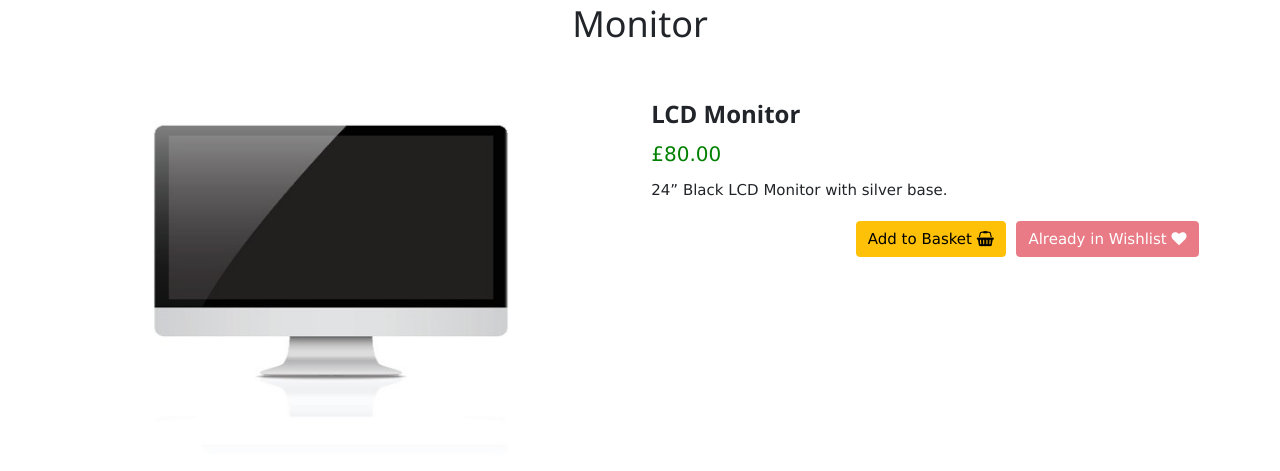
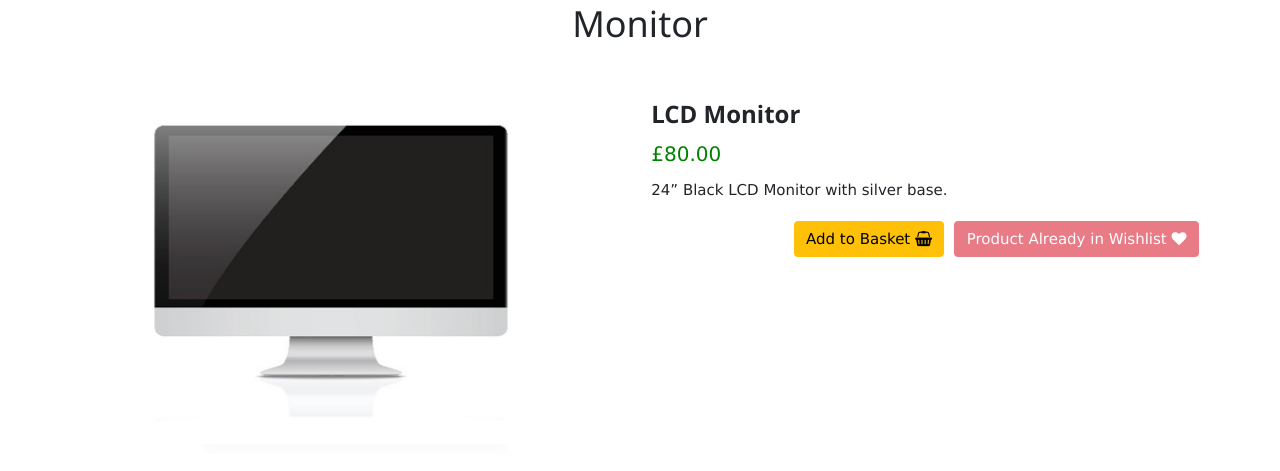
Before and after one commit to AdamMorris668/Group-16-TeamProject, a PHP site: page /viewProduct.php?id=1 in a window 1280 px wide. Shown: the part 134-605 px from the top of the page. Run offline with PHP 8.4, Linux system fonts and the light colour scheme; a user stored in the database is signed in; data comes from the database, SQL or seed files in the repository; tables that the repository leaves empty hold one stand-in row (values such as "Sample post").

Commit message:
changes made to the wishlist functionality on the View product page

```diff
--- a/SRC/viewProduct.php
+++ b/SRC/viewProduct.php
@@ -53,24 +53,31 @@ $product = $result[0];
           <p class="product-description"><?php echo $product['product_description']; ?></p>
           <div class="d-flex justify-content-end">
             <button class="btn btn-warning add-to-basket" href="checkout.html" >Add to Basket <i class="fa fa-shopping-basket"></i></button>
-            <form method="post" action="viewProduct.php?id=<?php echo $product["id"]; ?>&wishlist=1">
             <?php
-              // check if the product is already in the wishlist
+            if(isset($_SESSION['id'])) {
               $stmt = $conn->prepare("SELECT * FROM wishlist WHERE user_id=:user_id AND product_id=:product_id");
-              $stmt->execute([
-                ':user_id' => $_SESSION['id'],
-                ':product_id' => $product['id'],
-              ]);
-              $result = $stmt->fetchAll();
+              $stmt->execute(['user_id' => $_SESSION['id'], 'product_id' => $product['id']]);
+              $productInWishlist = $stmt->fetch(PDO::FETCH_ASSOC);
+              if($productInWishlist) {
+                echo '<button type="button" class="btn btn-danger" name="wishlist" disabled>Product Already in Wishlist <i class="fa fa-heart"></i></button>';
+              } else {
+                echo '<button type="button" class="btn btn-danger" name="wishlist" onclick="addToWishlist()">Add to Wishlist <i class="fa fa-heart-o"></i></button>';
+              }
+            } else {
+              echo '<button type="button" class="btn btn-danger" name="wishlist" onclick="addToWishlist()">Add to Wishlist <i class="fa fa-heart-o"></i></button>';
+            }
+            ?>
+            <script>
+            function addToWishlist() {
+                if (!<?php echo isset($_SESSION['id']) ? 'true' : 'false' ?>) {
+                    alert("Please login to add this product to your wishlist.");
+                } else {
+                    window.location.href = "viewProduct.php?id=<?php echo $product['id']; ?>&wishlist=1";
+                    window.location.reload(true);
+                }
+            }
+            </script>
 
-              // change the button's text or icon depending on whether the product is in the wishlist or not
-              if (count($result) > 0) {
-                echo '<button type="submit" class="btn btn-danger" name="wishlist" disabled>Already in Wishlist <i class="fa fa-heart"></i></button>';
-              } else {
-                echo '<button type="submit" class="btn btn-danger" name="wishlist">Add to Wishlist <i class="fa fa-heart-o"></i></button>';
-              }
-            ?>
-          </form>
           </div>
         </div>
       </div>
@@ -78,28 +85,13 @@ $product = $result[0];
 
     <?php
     if(isset($_GET["wishlist"])){
-      $stmt = $conn->prepare("SELECT * FROM wishlist WHERE user_id=:user_id AND product_id=:product_id");
-      $stmt->execute([
-        ':user_id' => $_SESSION['id'],
-        ':product_id' => $product['id'],
-      ]);
-      $result = $stmt->fetchAll();
-
-    if (count($result) > 0) {
-      // product is already in wishlist
-      echo '<script>alert("This product is already in your wishlist!")</script>';
-    } else {
-      // product is not in wishlist, so add it
       $stmt = $conn->prepare("INSERT INTO wishlist(user_id, product_id)
-        VALUES(:user_id, :product_id)");
+      VALUES(:user_id, :product_id)");
 
       $stmt->execute([
         ':user_id' => $_SESSION['id'],
         ':product_id' => $product['id'],
       ]);
-
-      echo '<script>alert("Product added to wishlist!")</script>';
-      }
     }
     ?>
 
```
